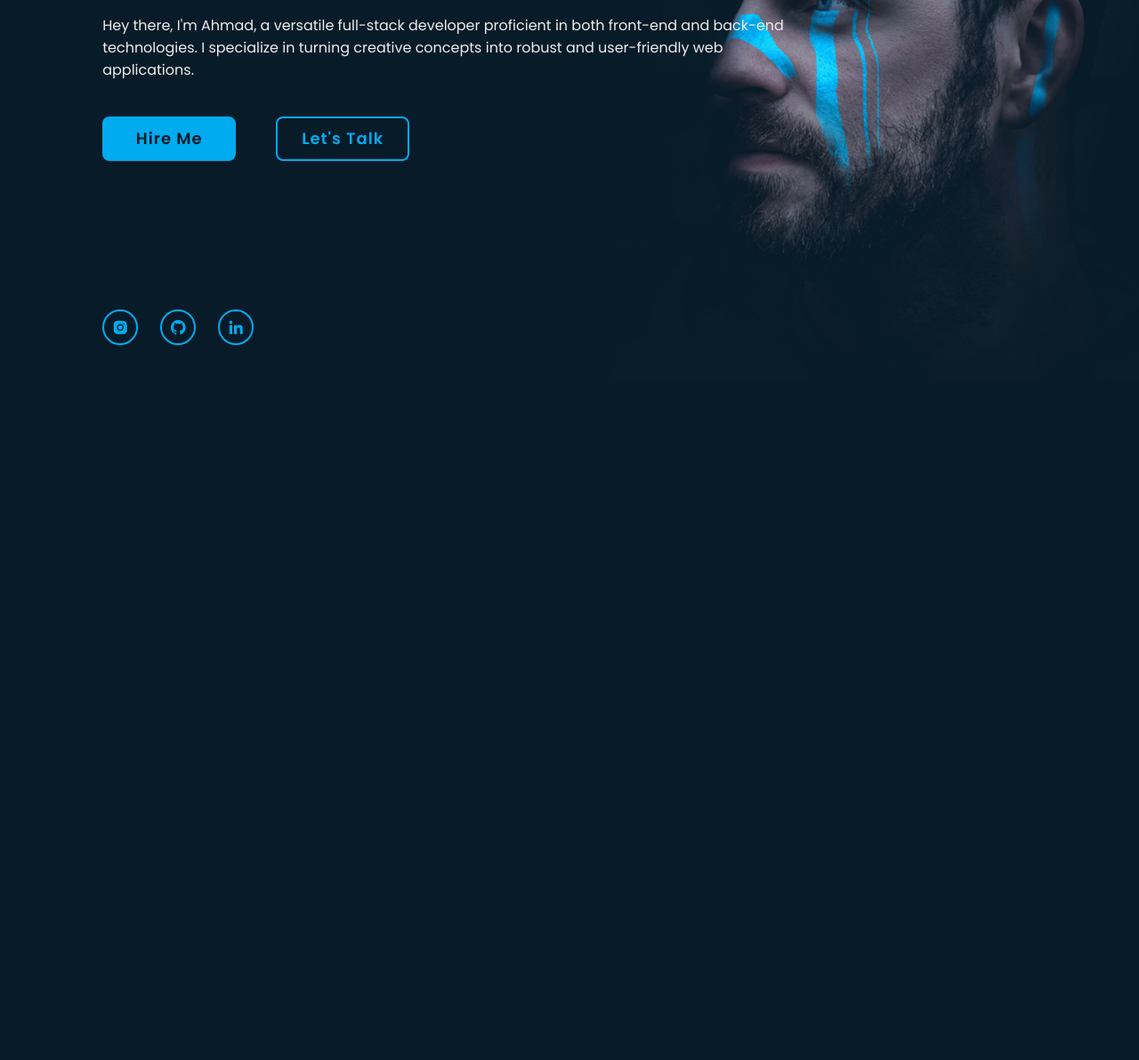
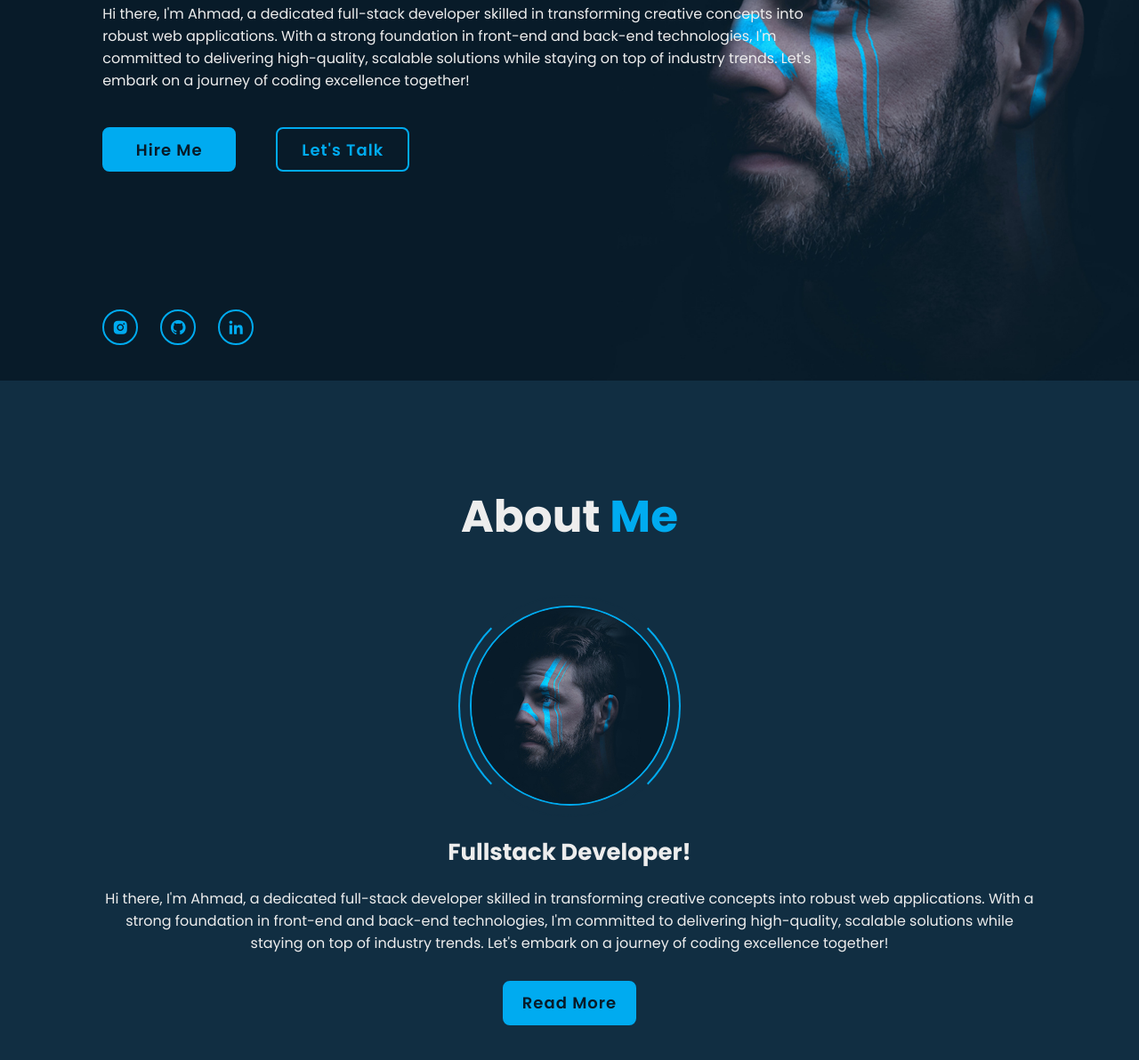
Before and after one commit to YoRu-Cat/Portfolio, a plain HTML site: page index.html in a window 1280 px wide. Shown: the part 372-1564 px from the top of the page at 89% size. Before the commit the page ends 800 px from the top, so only its background shows below. Drawn offline with nearby package versions, Linux system fonts and the light colour scheme.

Commit message:
About page Design Complete

```diff
--- a/css/style.css
+++ b/css/style.css
@@ -197,3 +197,67 @@ section {
 	background: var(--bg-color);
 	opacity: .8;
 }
+.about {
+	display: flex;
+	justify-content: center;
+	align-items: center;
+	flex-direction: column;
+	gap: 2rem;
+	background: var(--second-bg-color);
+	padding-bottom: 6rem;
+}
+.heading {
+	font-size: 5rem;
+	margin-bottom: 3rem;
+	text-align: center;
+}
+span {
+	color: var(--main-color);
+}
+.about-img {
+	position: relative;
+	width: 25rem;
+	height: 25rem;
+	border-radius: 50%;
+	display: flex;
+	justify-content: center;
+	align-items: center;
+}
+
+.about-img img {
+	width: 90%;
+	border-radius: 50%;
+	border: .2rem solid var(--main-color);
+}
+
+.about-img .circle-spin {
+	position: absolute;
+	top: 50%;
+	left: 50%;
+	transform: translate(-50%, -50%) rotate(0);
+	width: 100%;
+	height: 100%;
+	border-radius: 50%;
+	border-top: .2rem solid var(--second-bg-color);
+	border-bottom: .2rem solid var(--second-bg-color);
+	border-left: .2rem solid var(--main-color);
+	border-right: .2rem solid var(--main-color);
+}
+.about-content {
+	text-align: center;
+}
+.about-content h3 {
+	font-size: 2.6rem;
+}
+.about-content p {
+	font-size: 1.6rem;
+	margin: 2rem 0 3rem;
+}
+
+.btn-box.btns {
+	display: inline-block;
+	width: 15rem;
+}
+.btn-box.btns a::before {
+	background: var(--second-bg-color);
+}
--- a/index.html
+++ b/index.html
@@ -16,6 +16,7 @@
 <body>
 
 	<!-- header design -->
+
 	<header class="header">
 
 			<a href="#" class="logo">Ahmad.</a>
@@ -31,6 +32,7 @@
 			</nav>
 
 	</header>
+
 	<!-- home section design -->
 
 	<section class="home" id="home">
@@ -40,8 +42,9 @@
 			<div class="text-animate">
 				<h3>Fullstack Developer</h3>
 			</div>
-			<p>Hey there, I'm Ahmad, a versatile full-stack developer proficient in both front-end and back-end technologies. I specialize
-			in turning creative concepts into robust and user-friendly web applications.</p>
+			<p>Hi there, I'm Ahmad, a dedicated full-stack developer skilled in transforming creative concepts into robust web applications.
+				With a strong foundation in front-end and back-end technologies, I'm committed to delivering high-quality,
+				scalable solutions while staying on top of industry trends. Let's embark on a journey of coding excellence together!</p>
 			<div class="btn-box">
 				<a href="#" class="btn">Hire Me</a>
 				<a href="#" class="btn">Let's Talk</a>
@@ -59,6 +62,26 @@
 
 	<!-- about section design -->
 
+	<section class="about" id="about">
+		<h2 class="heading">About <span>Me</span></h2>
+		<div class="about-img">
+			<img src="images/about.jpg" alt="">
+			<span class="circle-spin"></span>
+		</div>
+
+		<div class="about-content">
+			<h3>Fullstack Developer!</h3>
+			<p>Hi there, I'm Ahmad, a dedicated full-stack developer skilled in transforming creative concepts into robust web applications.
+			With a strong foundation in front-end and back-end technologies, I'm committed to delivering high-quality,
+			scalable solutions while staying on top of industry trends. Let's embark on a journey of coding excellence together!</p>
+
+			<div class="btn-box btns">
+				<a href="#" class="btn">Read More</a>
+			</div>
+		</div>
+
+	</section>
+
 	<!-- education section design -->
 
 	<!-- skills section design -->
```
